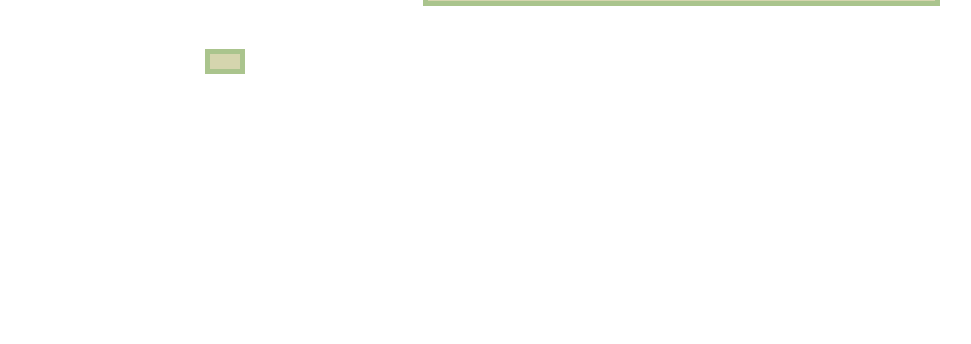
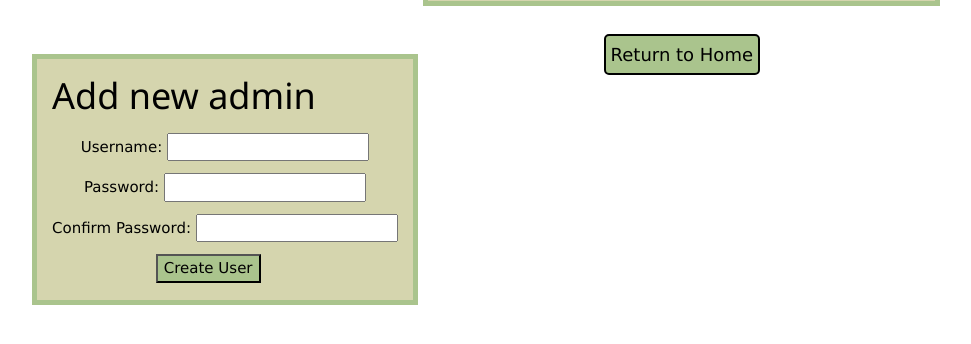
Before and after one commit to 23595/desert_ducks1, a Flask app: page /new_user in a window 1280 px wide. Shown: the part 338-682 px from the top of the page, without its empty margins (219-1190 px from the left). Run offline with Flask 3, Linux system fonts and the light colour scheme; data comes from the database, SQL or seed files in the repository; both versions use the stored data as it was after the commit.

Commit message:
Fixes issue with new_user function where data needed for 'View answers' in not resent when the page reloads

```diff
--- a/app.py
+++ b/app.py
@@ -141,6 +141,9 @@ def questions(id, on_question):  # id is the id of the setting. on_question is t
 @app.route('/new_user', methods=['GET', 'POST'])
 def new_user():
     error_message = ''
+    # Get everything needed for the admin page
+    data_dict, everything_dict, usernames = get_admin_values()
+    # Continue
     if request.method == 'POST':
         password = request.form['password']
         username = request.form['username']
@@ -150,16 +153,16 @@ def new_user():
         overlap = query_db(sql)
         if overlap:
             error_message = 'Username already exists.'
-            return render_template("admin.html", error_message=error_message) # Returns an error message if the username already exists
+            # Returns an error message if the username already exists
         elif len(username) < 4:
             error_message = 'Username must be at least 4 characters'
-            return render_template("admin.html", error_message=error_message) # Returns an error message if the username is too short
+             # Returns an error message if the username is too short
         elif len(password) < 4:
             error_message = 'Password must be at least 4 characters'
-            return render_template("admin.html", error_message=error_message) # Returns an error message if the password is too short
+             # Returns an error message if the password is too short
         elif check_password != password:
             error_message = 'Passwords did not match. Ensure that Password and Confirm Password are the same.'
-            return render_template("admin.html", error_message=error_message) # Returns an error message if the passwords do not match
+            # Returns an error message if the passwords do not match
         else:
             hashed_pw = generate_password_hash(password)
             with sqlite3.connect(DATABASE) as db:
@@ -167,7 +170,44 @@ def new_user():
                 sql = """INSERT INTO admin_login (username, encrypted_pw, authority_lvl)
                 VALUES ('""" + username + "', '" + hashed_pw + "', 1);"
                 cursor.execute(sql)
-    return render_template("admin.html", error_message=error_message)
+            error_message = "New admin '" + username +"' created successfully"
+    return render_template("admin.html", setting_names=data_dict.keys(), setting_data=json.dumps(data_dict), everything=json.dumps(everything_dict), usernames=usernames, error_message=error_message)
+
+
+def get_admin_values():
+    # Get settings and questions
+    sql = """SELECT settings.setting_name, questions.question_text
+    FROM questions_bridge
+    JOIN settings ON questions_bridge.setting_id=settings.setting_id
+    JOIN questions ON questions_bridge.question_id=questions.question_id;"""
+    setting_question = query_db(sql)
+    data_dict = {}
+    for setting, question in setting_question:
+        if setting not in data_dict:
+            data_dict[setting] = []
+        data_dict[setting].append(question)
+    # Get all settings, questions, and answers
+    sql = """SELECT settings.setting_name, questions.question_text, answer_options.answer_text, game_logic.ans_points, game_logic.ans_explain
+        FROM game_logic
+        JOIN settings ON game_logic.setting_id=settings.setting_id
+        JOIN answer_options ON game_logic.option_id=answer_options.option_id
+        JOIN questions ON game_logic.question_id=questions.question_id;"""
+    results = query_db(sql)
+    everything_dict = {}
+    for set, ques, ans_txt, ans_pts, ans_ex in results:
+        if set not in everything_dict:
+            everything_dict[set] = {}
+        if ques not in everything_dict[set]:
+            everything_dict[set][ques] = {}
+        everything_dict[set][ques][ans_txt] = [ans_pts, ans_ex]
+    # Get list of existing usernames
+    sql = """SELECT username FROM admin_login"""
+    results = query_db(sql)
+    usernames = []
+    for result in results:
+        usernames.append(result[0])
+    return data_dict, everything_dict, usernames
+
 
 @app.route('/login', methods=['GET', 'POST'])
 def login():
--- a/templates/admin.html
+++ b/templates/admin.html
@@ -55,6 +55,7 @@
             display: grid;
             grid-template-columns: 1fr 1fr;
             margin: 10px 0px;
+            outline: gray;
         }
         .answer-heading{
             padding: 5%;
@@ -128,7 +129,25 @@
             </div>
         </div>
         <div class="admin_function">
-            <h1></h1>
+            <h1>Add new admin</h1> <!--Allows user to remove an admin from the database-->
+            <form action="{{ url_for('new_user') }}" method="POST">
+                <div>
+                <label for="username">Username: </label>
+                <input type="text" id="username" name="username" required maxlength="15"><br> <!--Input the admin's username - input required-->
+                </div><div>
+                <label for="password">Password: </label>
+                <input type="password" id="password" name="password" required maxlength="15"><br><!--Input the new admin's password - input required-->
+                </div><div>
+                <label for="password_confirm">Confirm Password: </label>
+                <input type="password" id="password_confirm" name="password_confirm" required maxlength="15"><br>
+                </div>
+                <input type="submit" value="Create User" class="submit"> <!--Submit button - runs new_user flask route and reloads page-->
+            </form>
+        </div>
+        <div>
+            <div class="button centre" style="margin-top: 20px; background-color: #aac48d;">
+                <a href="{{  url_for('home')  }}" style="text-decoration: none;">Return to Home</a>
+            </div>
         </div>
     </div>
 <script>
```
Also changed, not shown: ducks.db.
